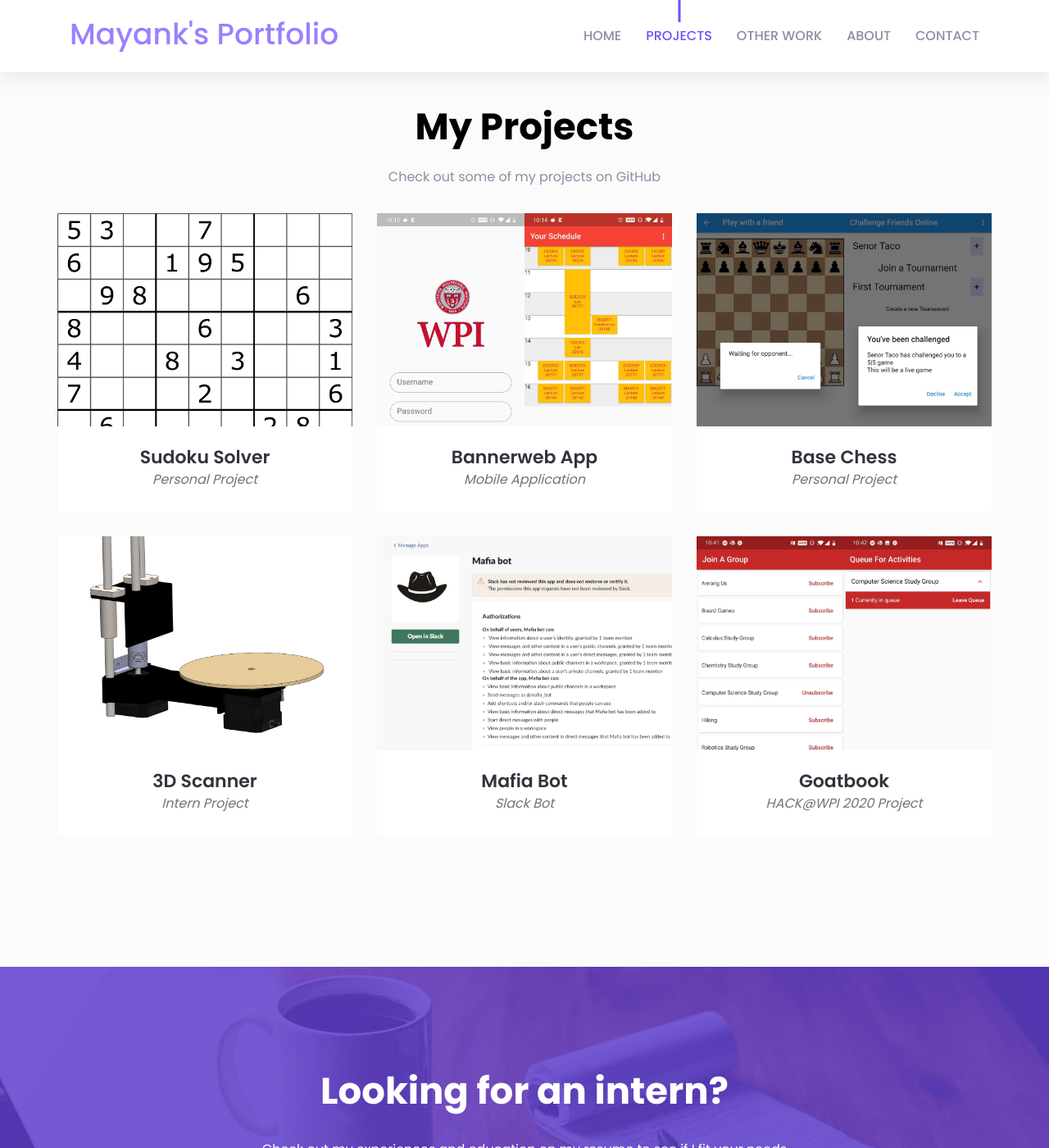
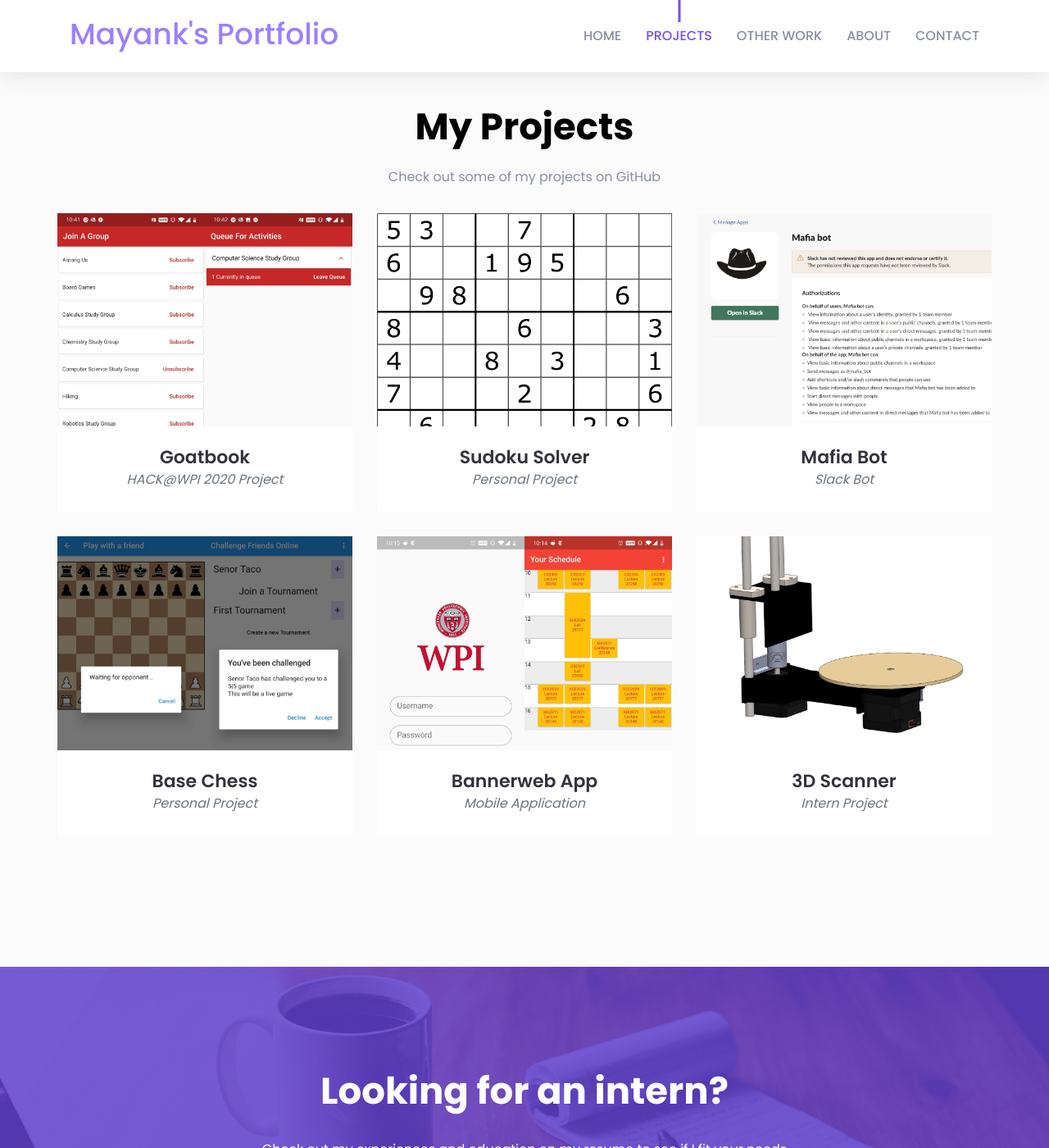
Before and after one commit to mgovilla/mgovilla.github.io, a Jekyll site: the page built from index.html, in a window 1280 px wide and 1400 px high, scrolled down 817 px. Shown: the whole window at 82% size. Built offline with Jekyll 4.4.1, drawn with Linux system fonts in a browser that asks for light colours; some web fonts are replaced.

Commit message:
refine modal displays and reorder

```diff
--- a/_includes/modals.html
+++ b/_includes/modals.html
@@ -1,6 +1,7 @@
 <!-- Portfolio Modals -->
 {% for post in site.posts %}
-<div class="portfolio-modal modal fade" id="portfolioModal{{ post.modal-id }}" tabindex="-1" role="dialog" aria-hidden="true">
+<div class="portfolio-modal modal fade" id="portfolioModal{{ post.modal-id }}" tabindex="-1" role="dialog"
+    aria-hidden="true">
     <div class="modal-dialog modal-lg" role="document">
         <div class="modal-content">
             <div class="modal-header">
@@ -12,12 +13,12 @@
 
             <div class="modal-body">
                 <div class="container">
-                    <div class="row justify-content-center">
 
-                        <img src="assets/img/portfolio/{{ post.img }}" class="img-responsive img-centered"
-                            alt="{{ post.alt }}">
-                        <p>{{ post.description }}</p>
-                    </div>
+                    <img src="assets/img/portfolio/{{ post.img }}" class="img-responsive img-centered"
+                        alt="{{ post.alt }}">
+                    <a class="modal-link" href="{{post.link}}">View Code</a>
+                    <p>{{ post.description }}</p>
+
                 </div>
             </div>
         </div>
--- a/_posts/2014-07-15-project-4.markdown
+++ b/_posts/2014-07-12-scanner.markdown
@@ -8,7 +8,7 @@ img: scanner.gif
 thumbnail: scanner-thumbnail.png
 alt: image-alt
 project-date: September 2019
-client: Nova Product Design
+link: https://github.com/mgovilla/3D-Scanner
 category: Arduino
 description: This project was to create a 3D scanner using the parts of an old 3D printer. I designed the parts in Solidworks and 3D printed them to form the chassis. The core electronics included the arduino UNO, stepper motor drivers, an SD card reader, and a bluetooth module. These components were controlled using the desktop application that I made in Python.
 
--- a/assets/css/style.css
+++ b/assets/css/style.css
@@ -1085,7 +1085,19 @@ p {
 }
 
 .modal .modal-content img {
-  margin-bottom: 30px;
+  display: block;
+  margin-bottom: 20px;
+}
+
+.modal-body * {
+  margin-left: auto;
+  margin-right: auto;
+}
+
+.modal-link {
+  display: block;
+  text-align: center;
+  margin-bottom: 15px;
 }
 
 /*===========================
```
Also changed, not shown: _posts/2014-07-13-mafia.markdown (added, +13 -0 lines), _posts/2014-07-13-project-6.markdown (deleted, +0 -13 lines), _posts/2014-07-14-project-5.markdown (deleted, +0 -13 lines), _posts/2014-07-16-basechess.markdown (added, +15 -0 lines), _posts/2014-07-16-project-3.markdown (deleted, +0 -15 lines), _posts/2014-07-17-bannerweb.markdown (added, +15 -0 lines), _posts/2014-07-17-project-2.markdown (deleted, +0 -15 lines), _posts/2014-07-18-project-1.markdown (deleted, +0 -15 lines), _posts/2014-07-18-sudoku.markdown (added, +15 -0 lines), _posts/2014-07-20-goatbook.markdown (added, +14 -0 lines), 1 other file.
